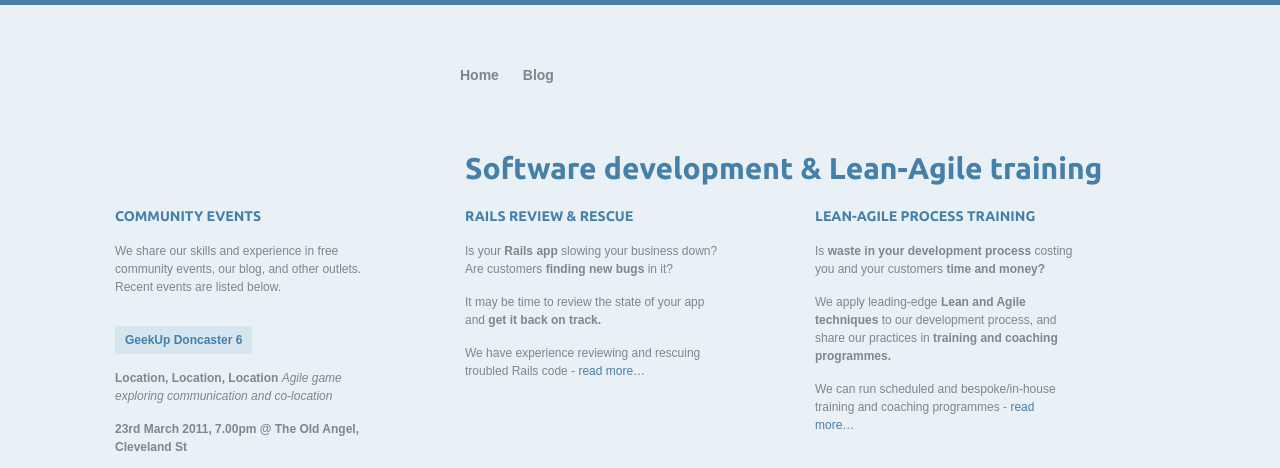
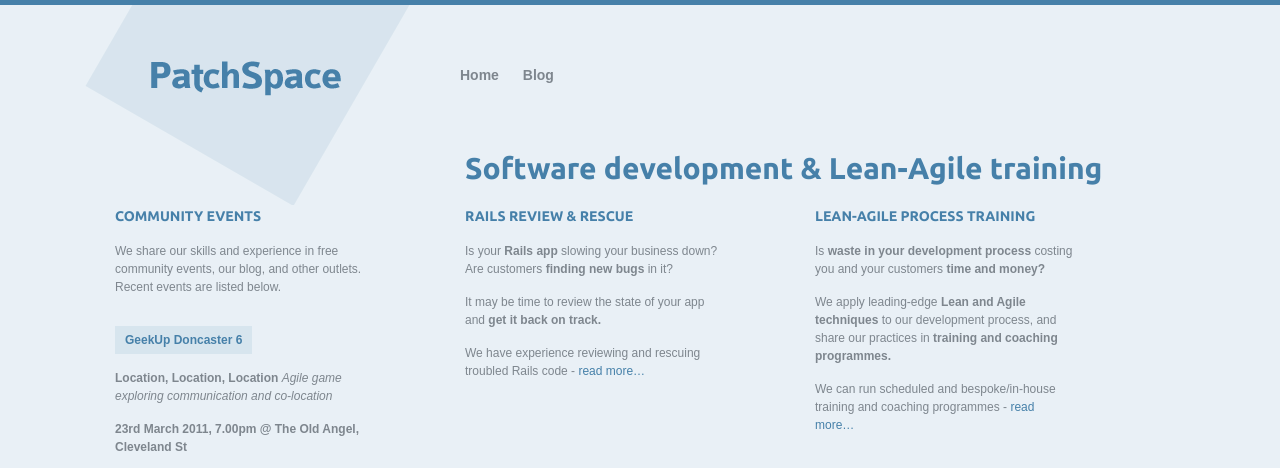
Before and after one commit to patchspace/patchspace.github.com, a plain HTML site: page index.html in a window 1280 px wide. Shown: the top 468 px of the page. Drawn offline with Linux system fonts and the light colour scheme.

Commit message:
Logo image

```diff
--- a/styles.css
+++ b/styles.css
@@ -311,7 +311,7 @@ header {
   left: -30px;
   width: 325px;
   height: 200px;
-  background-image: url(/images/logo.png); }
+  background-image: url(/logo.png); }
 
 #global {
   display: block;
```
Also changed, not shown: logo.png (added).
